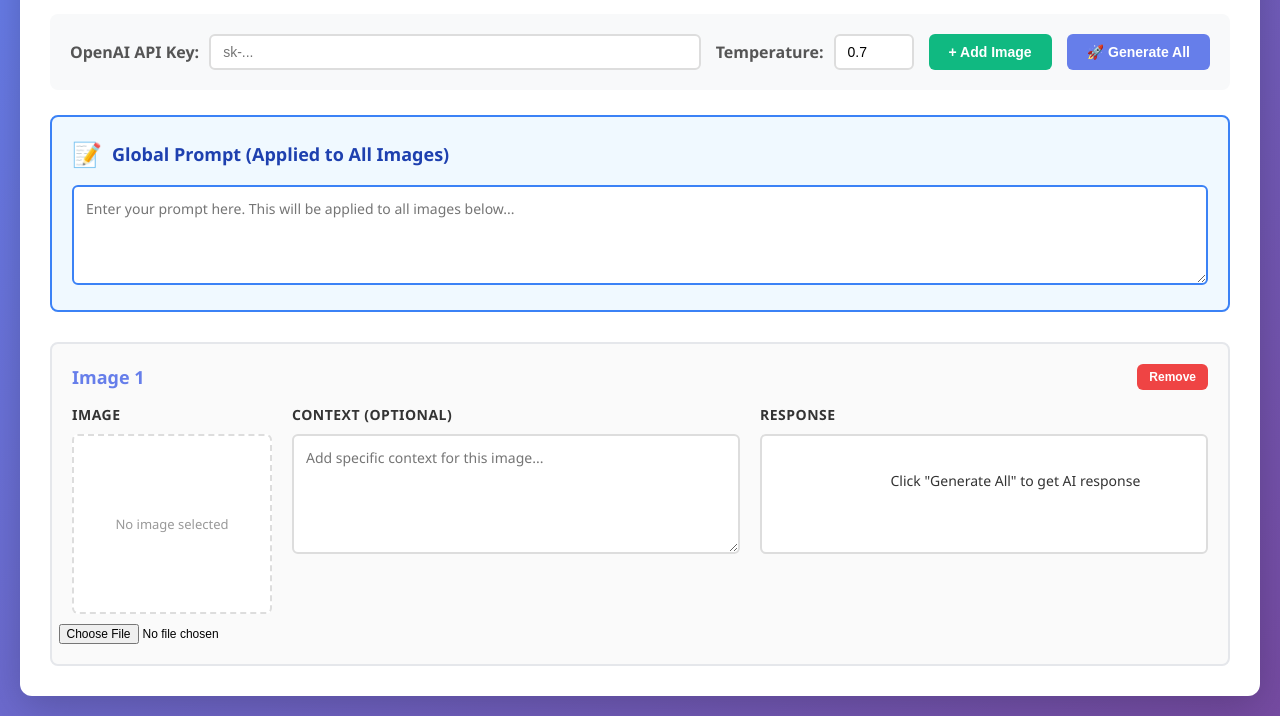
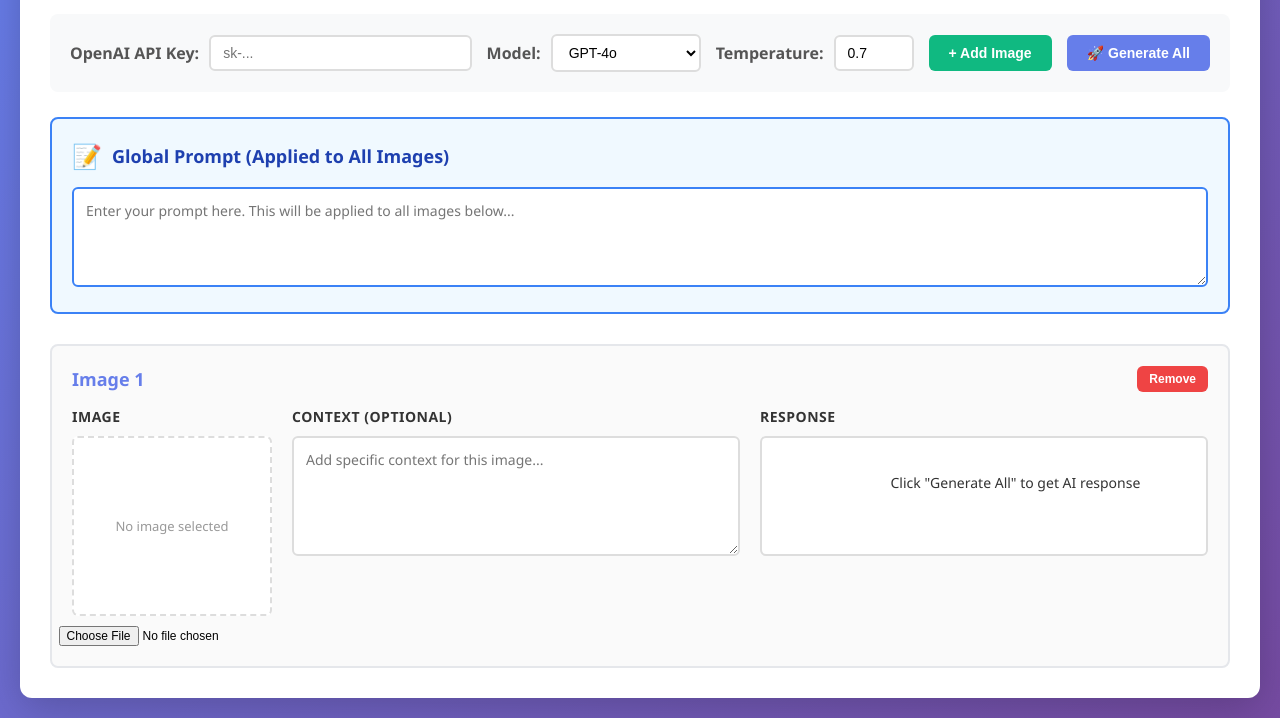
Before and after one commit to GMorgulis/image_demo, a plain HTML site: page index.html in a window 1280 px wide. Shown: the part 109-827 px from the top of the page. Drawn offline with Linux system fonts and the light colour scheme.

Commit message:
added model selection

```diff
--- a/index.html
+++ b/index.html
@@ -55,21 +55,27 @@
             color: #555;
         }
 
-        input[type="text"], input[type="number"] {
+        input[type="text"], input[type="number"], select {
             padding: 8px 12px;
             border: 2px solid #ddd;
             border-radius: 6px;
             font-size: 14px;
             transition: border-color 0.3s;
+            background: white;
         }
 
-        input[type="text"]:focus, input[type="number"]:focus {
+        input[type="text"]:focus, input[type="number"]:focus, select:focus {
             outline: none;
             border-color: #667eea;
         }
 
         input[type="number"] {
             width: 80px;
+        }
+
+        select {
+            cursor: pointer;
+            min-width: 150px;
         }
 
         .api-key-input {
@@ -305,6 +311,15 @@
                 <input type="text" id="apiKey" placeholder="sk-..." style="flex: 1;">
             </div>
             <div class="control-group">
+                <label for="modelSelect">Model:</label>
+                <select id="modelSelect">
+                    <option value="gpt-4o">GPT-4o</option>
+                    <option value="gpt-4o-mini">GPT-4o Mini</option>
+                    <option value="gpt-4-turbo">GPT-4 Turbo</option>
+                    <option value="gpt-4">GPT-4</option>
+                </select>
+            </div>
+            <div class="control-group">
                 <label for="temperature">Temperature:</label>
                 <input type="number" id="temperature" min="0" max="2" step="0.1" value="0.7">
             </div>
@@ -410,6 +425,7 @@
 
         async function generateResponses() {
             const apiKey = document.getElementById('apiKey').value.trim();
+            const model = document.getElementById('modelSelect').value;
             const temperature = parseFloat(document.getElementById('temperature').value);
             const globalPrompt = document.getElementById('globalPrompt').value.trim();
 
@@ -480,7 +496,7 @@
                             'Authorization': `Bearer ${apiKey}`
                         },
                         body: JSON.stringify({
-                            model: 'gpt-4o',
+                            model: model,
                             messages: messages,
                             temperature: temperature,
                             max_tokens: 1000
```
